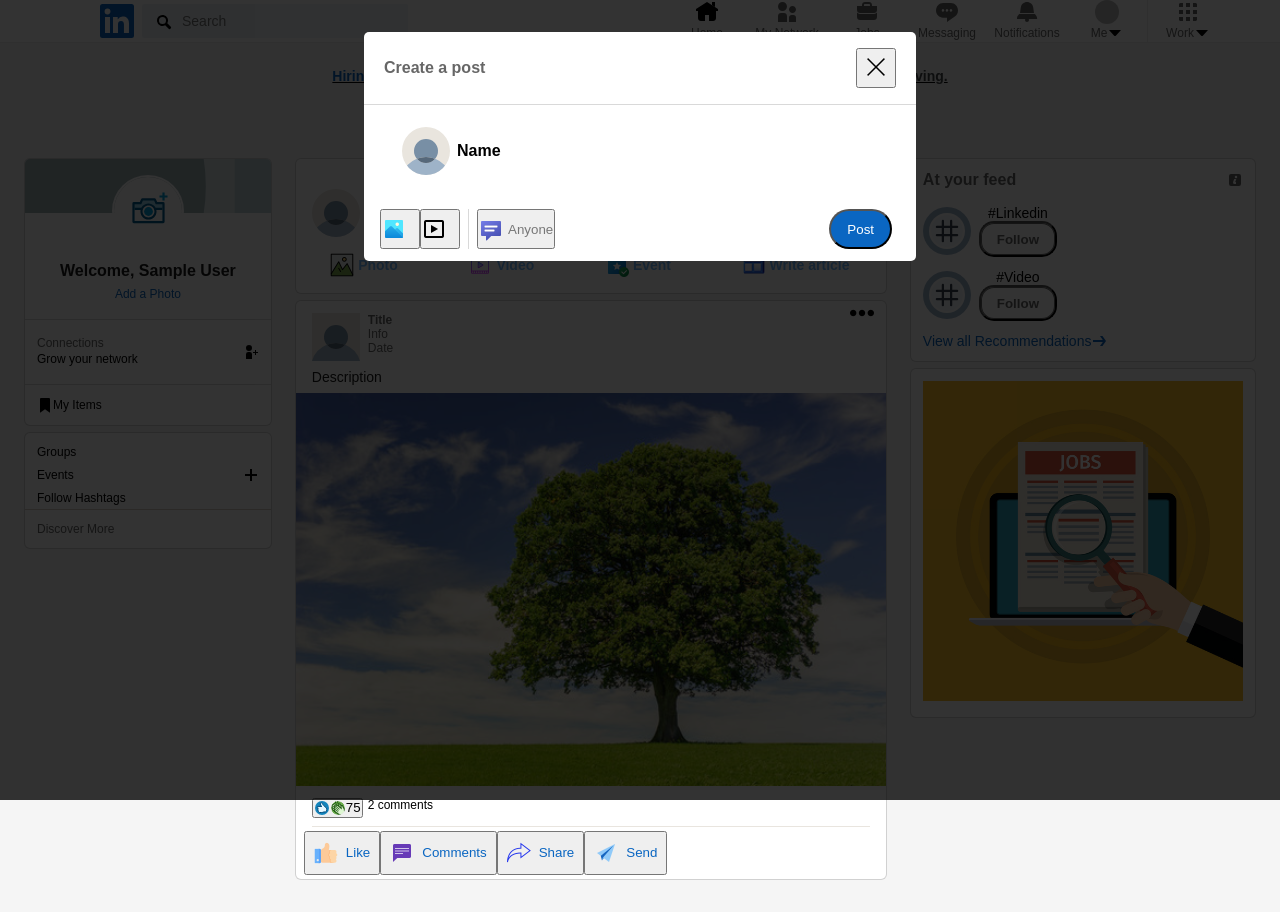
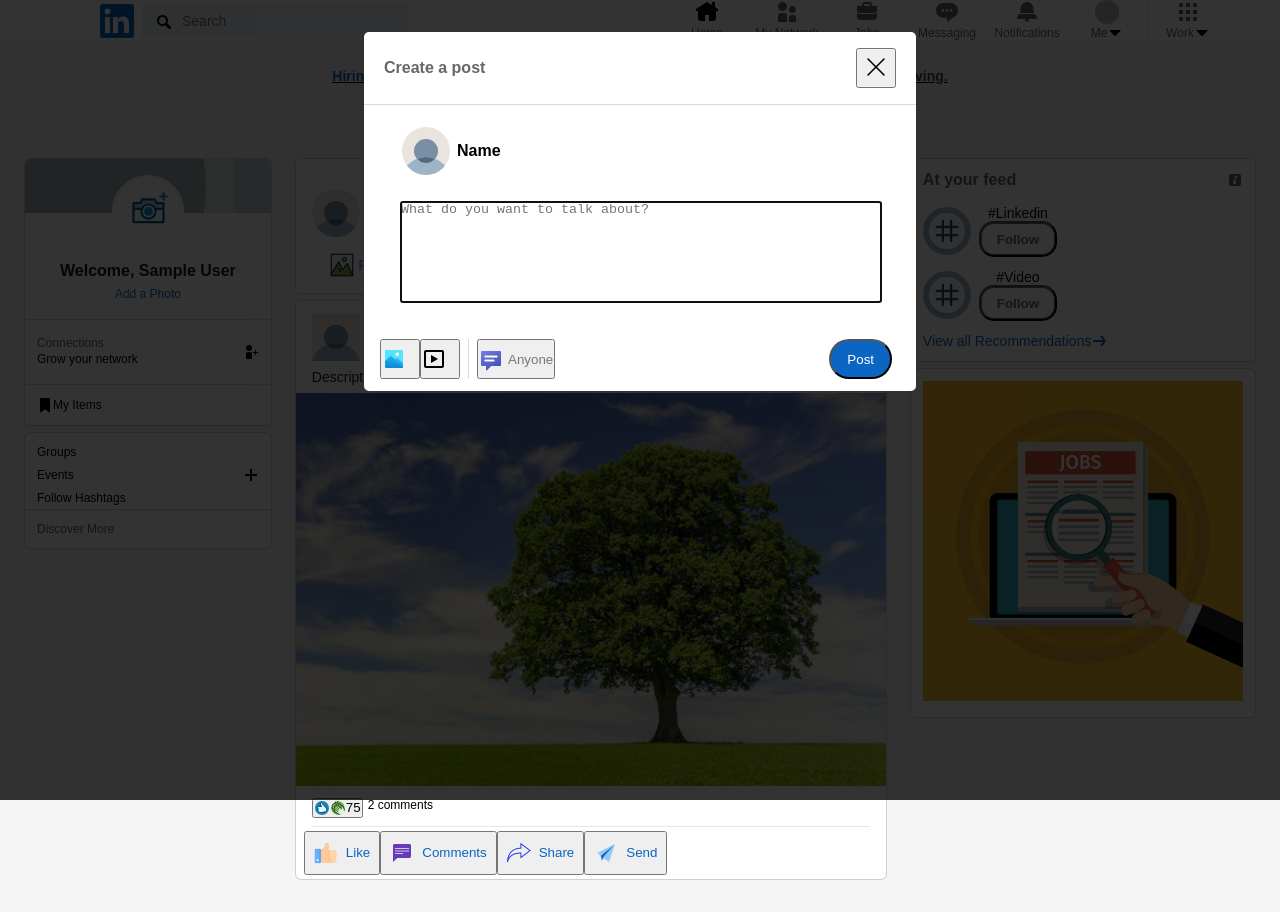
Before and after one commit to VivekRajSundar/Connect-Pro, a React (Create React App) app: page /home in a window 1280 px wide. Built offline with nearby package versions, Linux system fonts and the light colour scheme; no server answers; sample sign-in values are in the browser's storage.

Commit message:
Added Editor in the PostModal

```diff
--- a/src/components/PostModal.js
+++ b/src/components/PostModal.js
@@ -1,6 +1,8 @@
 import styled from "styled-components";
+import { useState } from "react";
 
 const PostModal = (props) => {
+  const [editorText, setEditorText] = useState("");
   return (
     <Container>
       <Content>
@@ -15,6 +17,14 @@ const PostModal = (props) => {
             <img src="/images/user.svg" />
             <span>Name</span>
           </UserInfo>
+          <Editor>
+            <textarea
+              value={editorText}
+              onChange={(e) => setEditorText(e.target.value)}
+              placeholder="What do you want to talk about?"
+              autoFocus={true}
+            ></textarea>
+          </Editor>
         </SharedContent>
         <ShareCreation>
           <AttachAssets>
@@ -168,4 +178,20 @@ const PostButton = styled.button`
   }
 `;
 
+const Editor = styled.div`
+  padding: 12px 24px;
+  textarea {
+    width: 100%;
+    min-height: 100px;
+    resize: none;
+  }
+
+  input {
+    width: 100%;
+    height: 25px;
+    font-size: 16px;
+    margin-bottom: 20px;
+  }
+`;
+
 export default PostModal;
```
